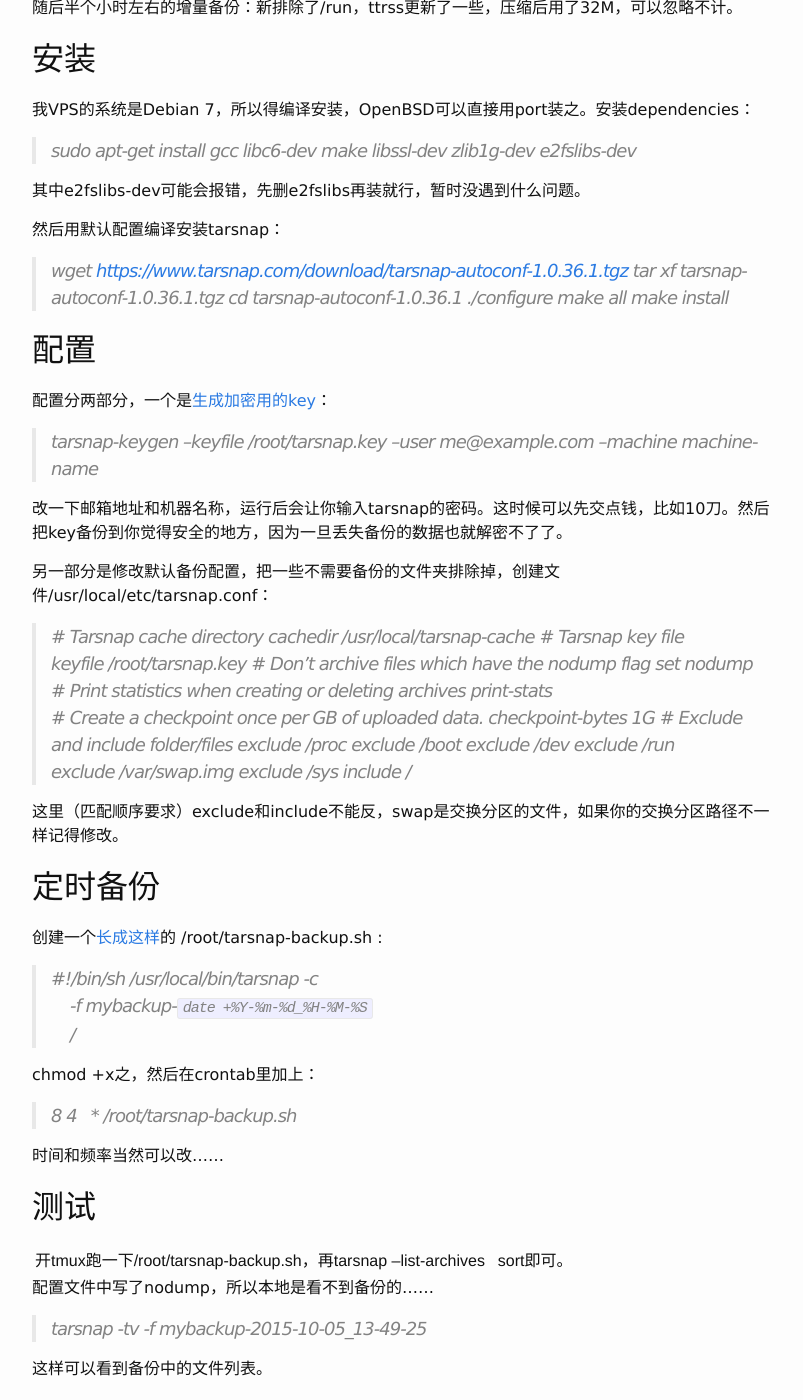
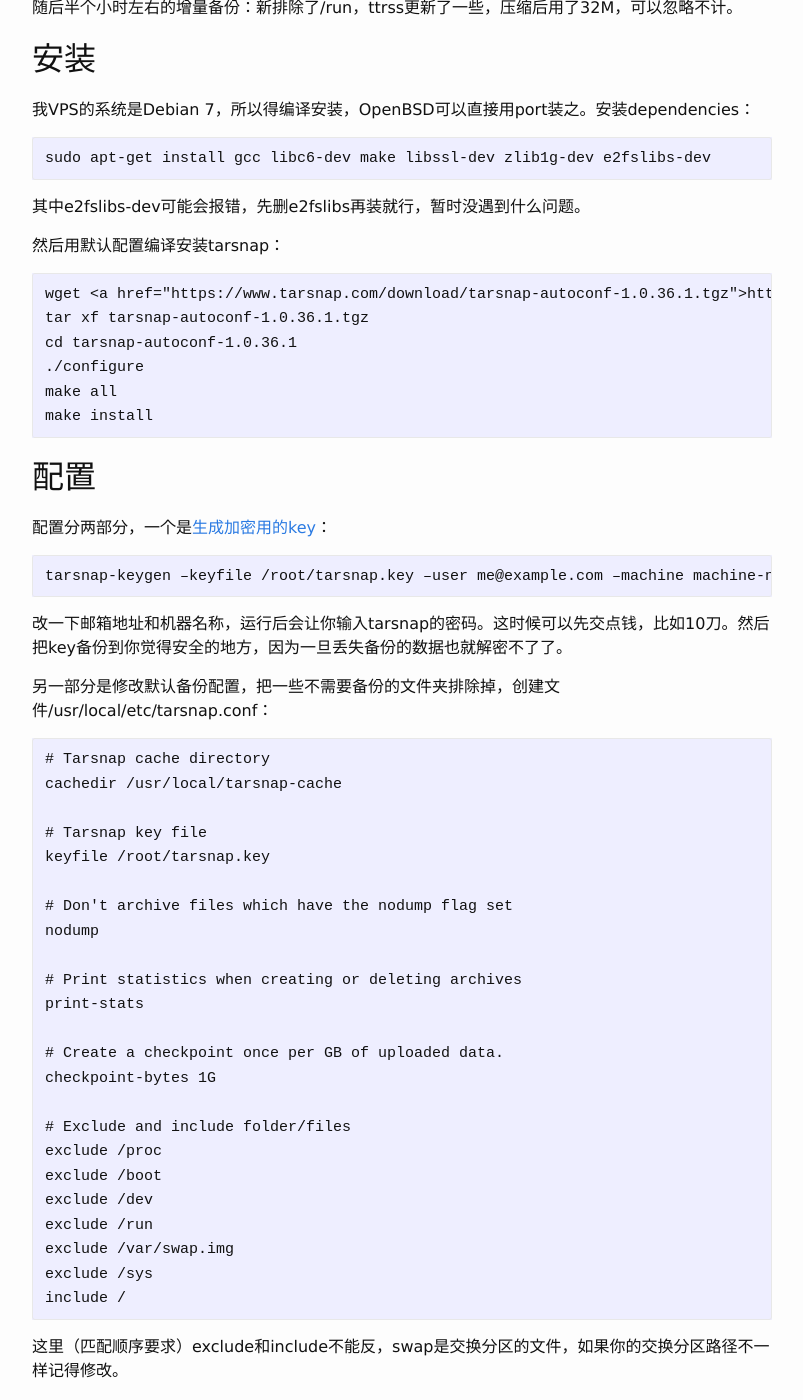
Before and after one commit to ahxxm/ahxxm.github.io, a Jekyll site: the page built from _posts/2015-10-05-tarsnap-backup.md, in a window 1280 px wide and 1400 px high, scrolled down 432 px. Shown: the whole window, without its empty margins (238-1041 px from the left). Built offline with Jekyll 4.4.1, drawn with Linux system fonts in a browser that asks for light colours; some of the changed text lies outside the part shown.

Commit message:
fix format

```diff
--- a/_posts/2015-10-05-tarsnap-backup.md
+++ b/_posts/2015-10-05-tarsnap-backup.md
@@ -69,14 +74,14 @@ categories:
 
 创建一个<a href="https://www.tarsnap.com/simple-usage.html" target="_blank">长成这样</a>的 /root/tarsnap-backup.sh :
 
->   #!/bin/sh
->   /usr/local/bin/tarsnap -c \
->       -f mybackup-`date +%Y-%m-%d_%H-%M-%S` \
->       /
+    #!/bin/sh
+    /usr/local/bin/tarsnap -c \
+      -f mybackup-`date +%Y-%m-%d_%H-%M-%S` \
+      /
 
 chmod +x之，然后在crontab里加上：
 
->   8 4 * * * /root/tarsnap-backup.sh
+    8 4 * * * /root/tarsnap-backup.sh
 
 时间和频率当然可以改……
 
@@ -86,6 +91,6 @@ chmod +x之，然后在crontab里加上：
 
 配置文件中写了nodump，所以本地是看不到备份的……
 
->   tarsnap -tv -f mybackup-2015-10-05_13-49-25
+    tarsnap -tv -f mybackup-2015-10-05_13-49-25
 
 这样可以看到备份中的文件列表。
```
Also changed, not shown: other parts of _posts/2015-10-05-tarsnap-backup.md (+31 -26 lines), _posts/2014-08-06-hello-world-2.md (+1 -1 lines).
